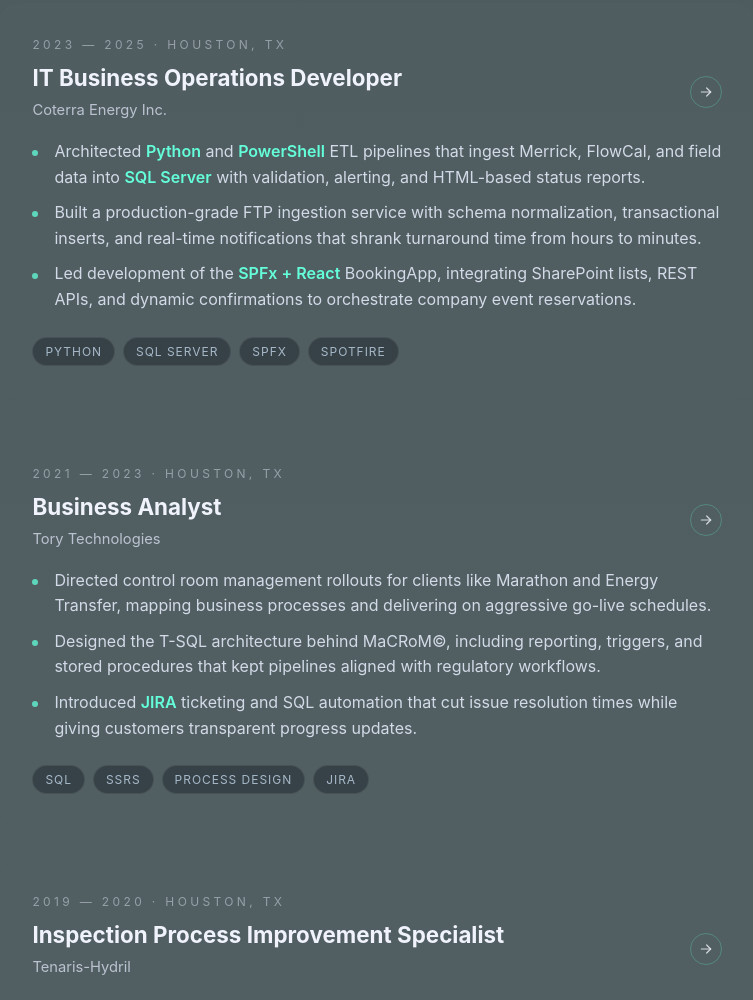
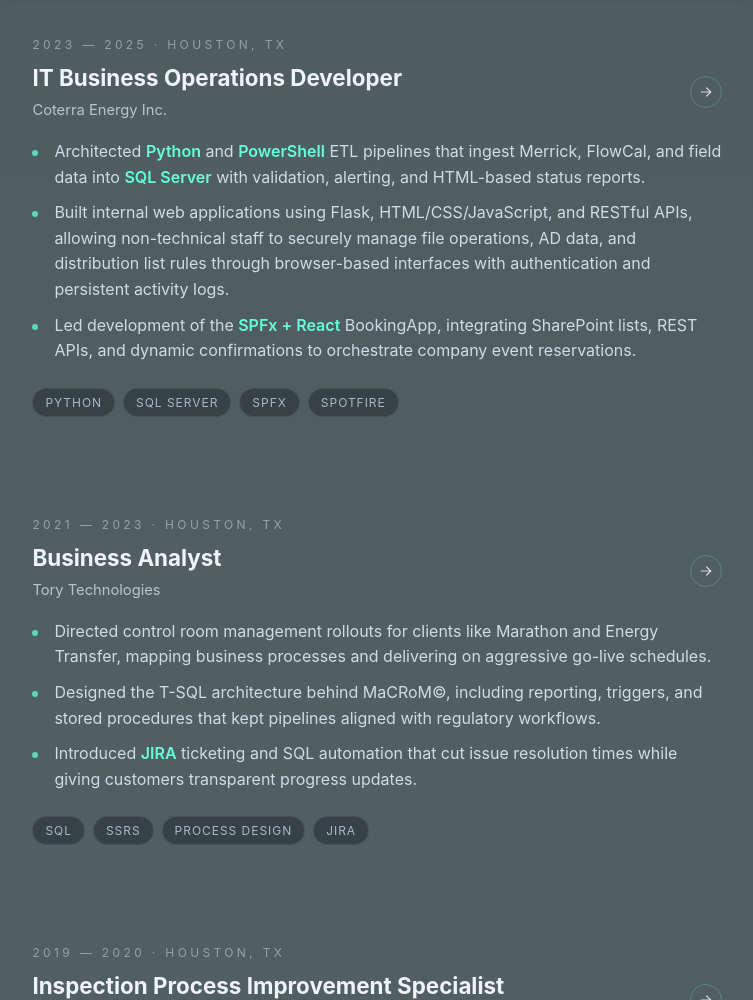
Before and after one commit to DaFunkMunk/NatePendleyPortfolio_mobileoptimized_v1.1, a plain HTML site: page index.html in a window 1280 px wide. Shown: the part 1653-2653 px from the top of the page, without its empty margins (460-1213 px from the left). Drawn offline with Linux system fonts and the light colour scheme.

Commit message:
Update portfolio HTML

```diff
--- a/index.html
+++ b/index.html
@@ -134,7 +134,7 @@
             </header>
             <ul class="experience-card__points">
               <li>Architected <strong>Python</strong> and <strong>PowerShell</strong> ETL pipelines that ingest Merrick, FlowCal, and field data into <strong>SQL Server</strong> with validation, alerting, and HTML-based status reports.</li>
-              <li>Built a production-grade FTP ingestion service with schema normalization, transactional inserts, and real-time notifications that shrank turnaround time from hours to minutes.</li>
+              <li>Built internal web applications using Flask, HTML/CSS/JavaScript, and RESTful APIs, allowing non-technical staff to securely manage file operations, AD data, and distribution list rules through browser-based interfaces with authentication and persistent activity logs.</li>
               <li>Led development of the <strong>SPFx + React</strong> BookingApp, integrating SharePoint lists, REST APIs, and dynamic confirmations to orchestrate company event reservations.</li>
             </ul>
             <div class="experience-card__tags">
```
